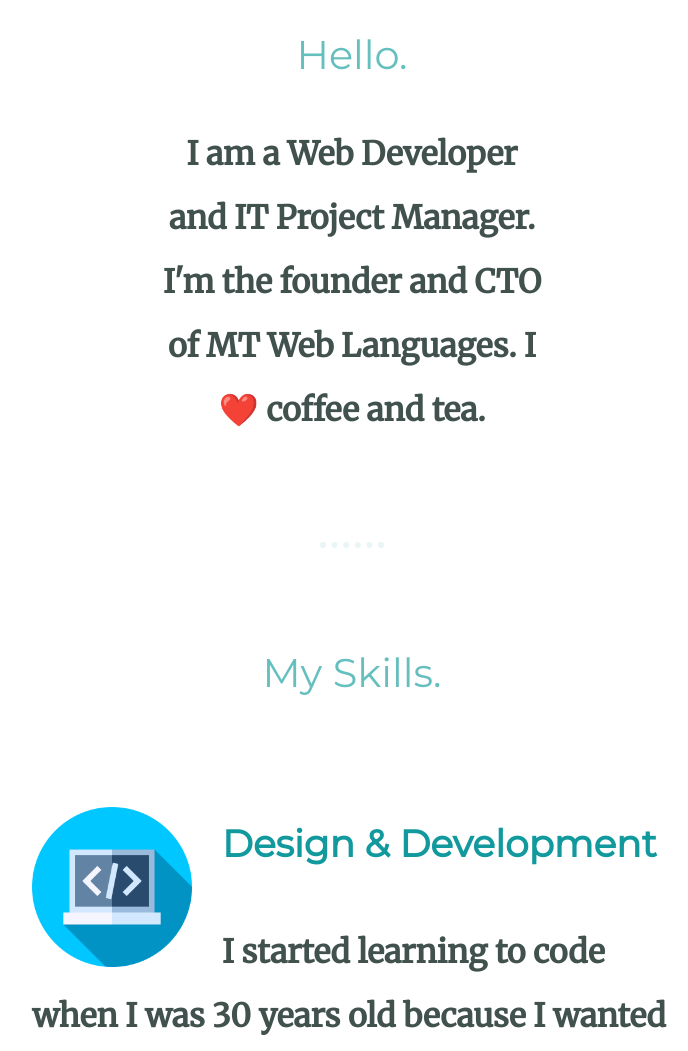
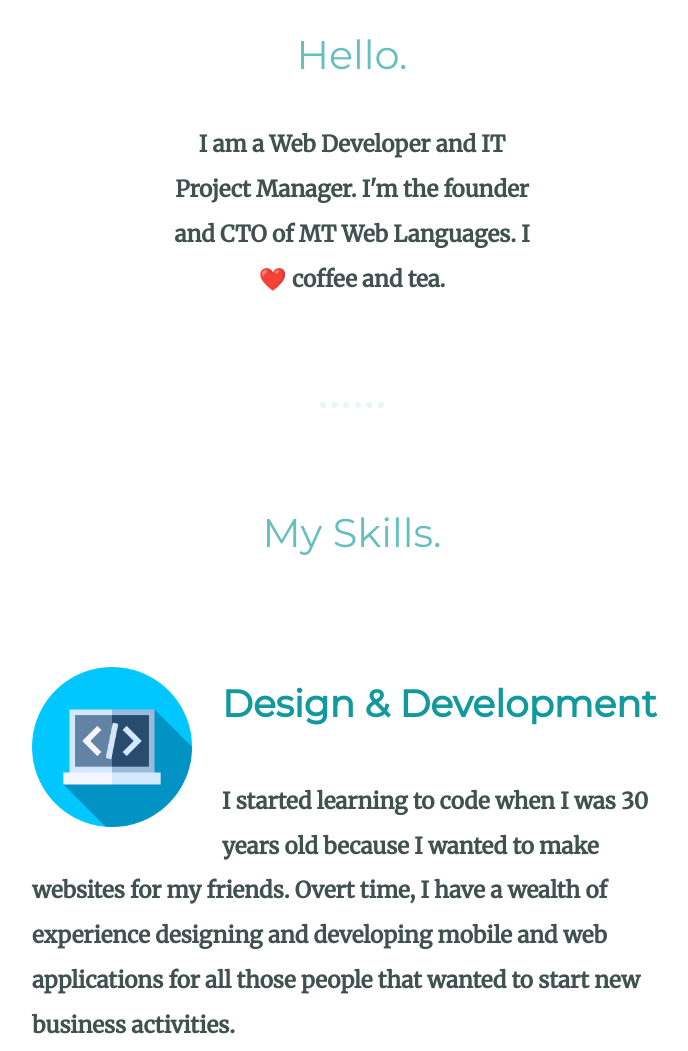
Before and after one commit to MaxMarzo/cv, a plain HTML site: page index.html in a window 1280 px wide. Shown: the part 1120-2171 px from the top of the page, without its empty margins (288-976 px from the left). Drawn offline with Linux system fonts and the light colour scheme.

Commit message:
Update styles.css

```diff
--- a/css/styles.css
+++ b/css/styles.css
@@ -33,7 +33,9 @@ h3 {
 
 p {
   line-height: 2;
+  font-size: 70%;
 }
+
 
 hr {
 border: dotted #EAF6F6 6px;
```
